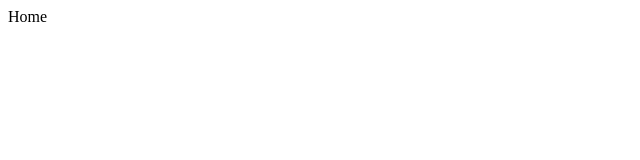
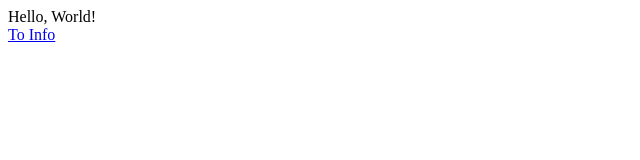
Before and after one commit to dazzel3/dazzel3.github.io, a Gatsby site: page / in a window 1280 px wide. Shown: the whole page, without its empty margins (0-640 px from the left). Built offline with nearby package versions, Linux system fonts and the light colour scheme; Gatsby itself is replaced by a stand-in of ours.

Commit message:
test: Gastby Link API 사용

```diff
--- a/src/pages/index.tsx
+++ b/src/pages/index.tsx
@@ -1,8 +1,14 @@
 import React from 'react';
 import Text from 'components/Text';
+import { Link } from 'gatsby';
 
 const IndexPage = () => {
-  return <Text text="Home" />;
+  return (
+    <div>
+      <Text text="Hello, World!" />
+      <Link to="/info/">To Info</Link>
+    </div>
+  );
 };
 
 export default IndexPage;
--- a/src/pages/info.tsx
+++ b/src/pages/info.tsx
@@ -1,6 +1,7 @@
 import React from 'react';
 import Text from 'components/Text';
 import { graphql } from 'gatsby';
+import { Link } from 'gatsby';
 
 type InfoPageProps = {
   data: {
@@ -26,6 +27,7 @@ const InfoPage = ({
       <Text text={author} />
       <Text text={description} />
       <Text text={title} />
+      <Link to="/">To Main</Link>
     </div>
   );
 };
```
